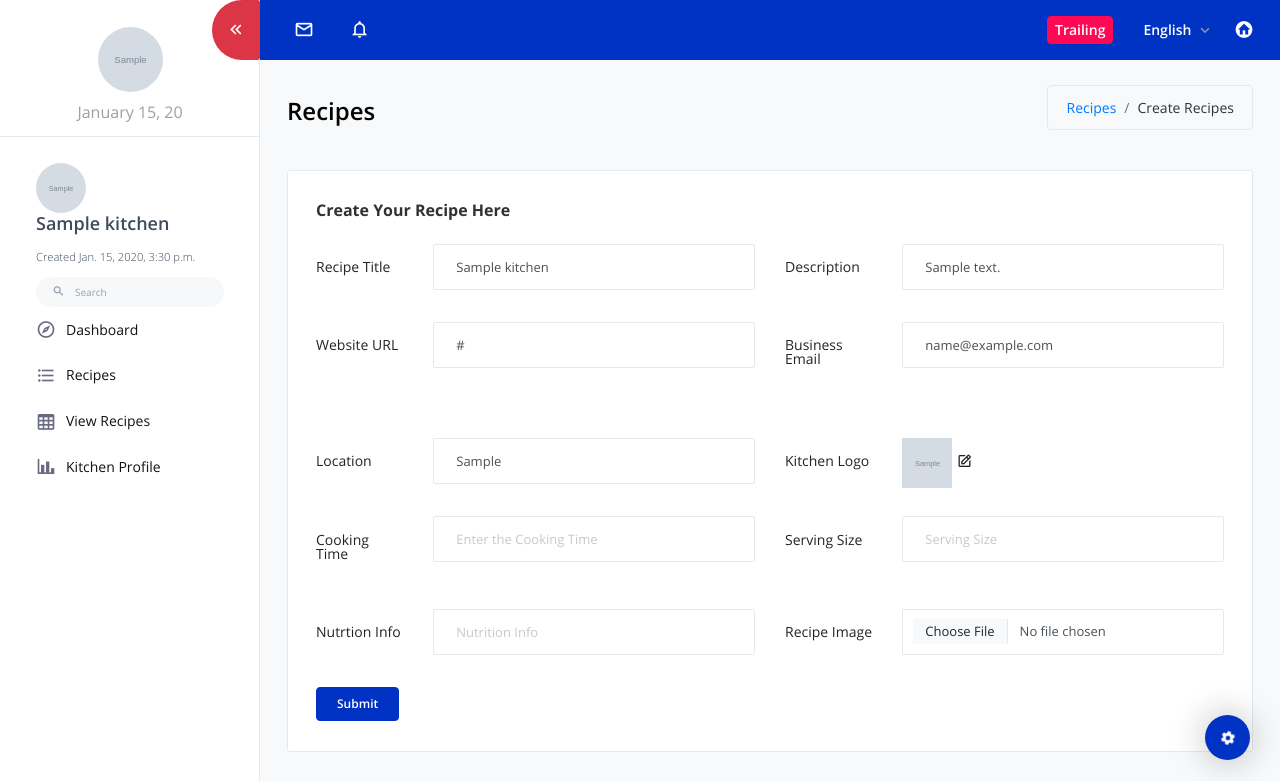
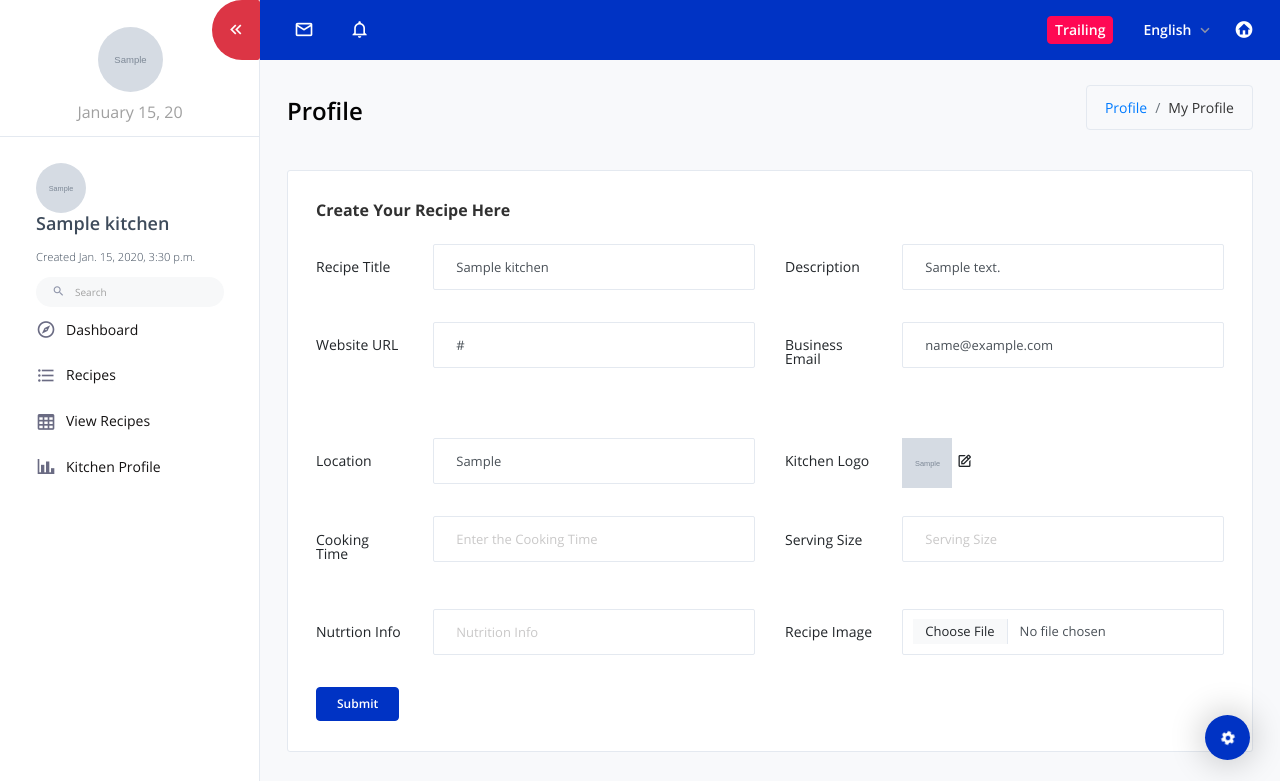
Before and after one commit to kiran45Kumar/TastifyRecipeBlog, a Django app: template templates/kitchen/kitchen_profile.html in a window 1280 px wide. Shown: the top 781 px of the page. Run offline with Django 5.2, Linux system fonts and the light colour scheme; tables that the repository leaves empty hold one stand-in row (values such as "Sample post"); the template is opened without the code that fills it: values that come from a table or form of the project are taken from there, most other values are stand-ins (such as "Sample title", 1, 10 or a date in 2020); grey boxes marked "Sample" are stand-in pictures; some libraries are stand-ins or nearby versions.

Commit message:
UPdated one

```diff
--- a/templates/kitchen/kitchen_profile.html
+++ b/templates/kitchen/kitchen_profile.html
@@ -3,15 +3,14 @@
 <script src="https://unpkg.com/boxicons@2.1.4/dist/boxicons.js"></script>
 <link href='https://unpkg.com/boxicons@2.1.4/css/boxicons.min.css' rel='stylesheet'>
 <script src="https://ajax.googleapis.com/ajax/libs/jquery/3.7.1/jquery.min.js"></script>
-
 <div class="main-panel">
     <div class="content-wrapper">
       <div class="page-header">
-        <h3 class="page-title">Recipes</h3>
+        <h3 class="page-title">Profile</h3>
         <nav aria-label="breadcrumb">
           <ol class="breadcrumb">
-            <li class="breadcrumb-item"><a href="/recipes/{{kitchen.kitchen_id}}">Recipes</a></li>
-            <li class="breadcrumb-item active" aria-current="page"> Create Recipes</li>
+            <li class="breadcrumb-item"><a href="/recipes/{{kitchen.kitchen_id}}">Profile</a></li>
+            <li class="breadcrumb-item active" aria-current="page"> My Profile</li>
           </ol>
         </nav>
       </div>
```
